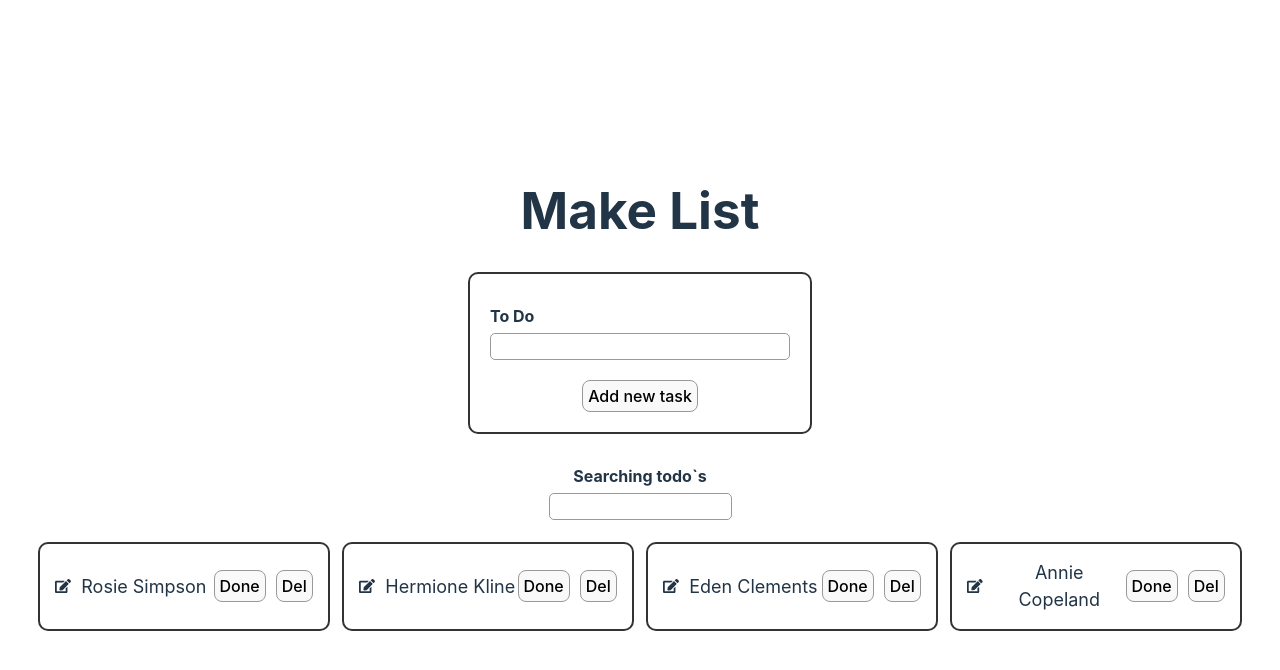
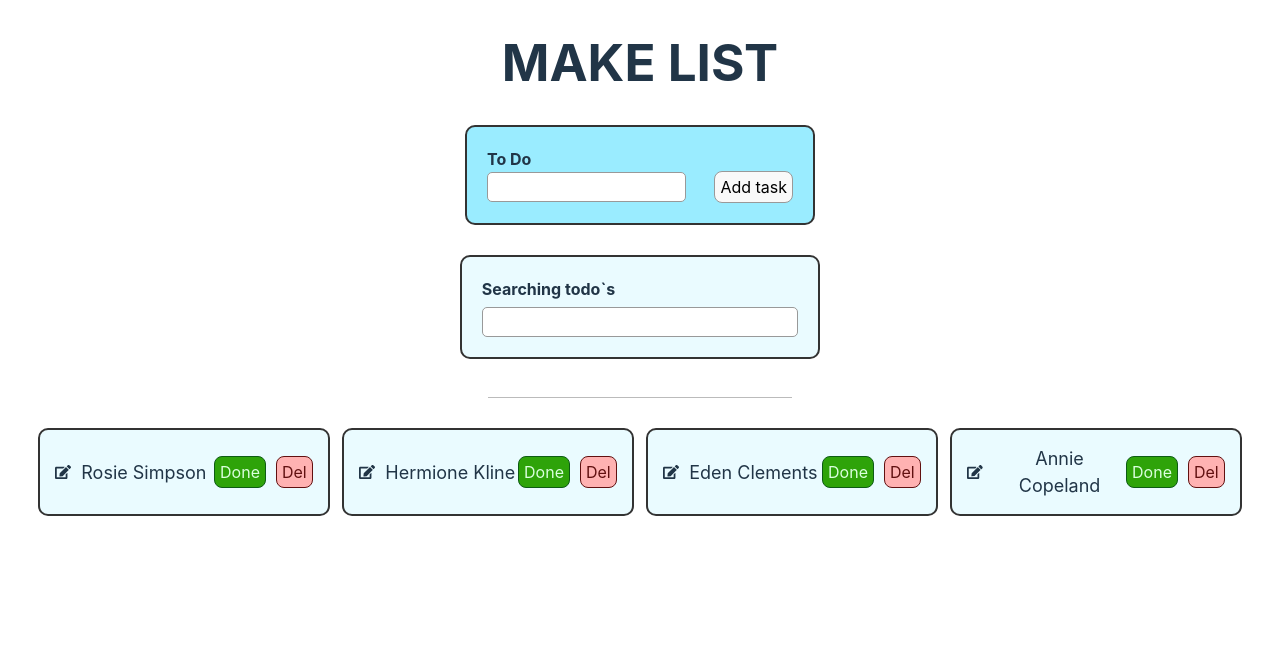
Before and after one commit to thelenetski/todo, a React (Vite) app: page / in a window 1280 px wide. Shown: the top 670 px of the page. Built offline with nearby package versions, Linux system fonts and the light colour scheme.

Commit message:
add some func

```diff
--- a/src/App.css
+++ b/src/App.css
@@ -1,11 +1,13 @@
 #root {
   max-width: 1280px;
   margin: 0 auto;
-  padding: 2rem;
+  padding: 0 2rem;
   text-align: center;
   display: flex;
-  flex-wrap: wrap;
+  flex-direction: column;
+  /* flex-wrap: wrap; */
   justify-content: center;
+  align-items: center;
 }
 
 #root h1 {
--- a/src/App.jsx
+++ b/src/App.jsx
@@ -46,15 +46,24 @@ function App() {
     });
   };
 
-  const visibleContactList = contacts.filter((item) =>
-    item.name.toLowerCase().includes(filter.toLowerCase())
-  );
+  const visibleContactList = contacts
+    .sort(function (a, b) {
+      if (a.done > b.done) {
+        return 1;
+      }
+      if (a.done < b.done) {
+        return -1;
+      }
+      return 0;
+    })
+    .filter((item) => item.name.toLowerCase().includes(filter.toLowerCase()));
 
   return (
     <>
       <h1>Make List</h1>
       <ContactForm onAdd={handleAdd} />
       <SearchBox value={filter} onFilter={setFilter} />
+      <hr></hr>
       <ContactList
         data={visibleContactList}
         onDelete={handleDelete}
--- a/src/components/Contact/Contact.jsx
+++ b/src/components/Contact/Contact.jsx
@@ -13,10 +13,18 @@ const Contact = ({ data, onDelete, onDone }) => {
         </div>
       </div>
       <div style={{ display: "flex" }}>
-        <button type="button" onClick={() => onDone(data.id)}>
+        <button
+          type="button"
+          className={css.btnDone}
+          onClick={() => onDone(data.id)}
+        >
           {data.done ? "UnDone" : "Done"}
         </button>
-        <button type="button" onClick={() => onDelete(data.id)}>
+        <button
+          type="button"
+          className={css.delete}
+          onClick={() => onDelete(data.id)}
+        >
           Del
         </button>
       </div>
--- a/src/components/Contact/Contact.module.css
+++ b/src/components/Contact/Contact.module.css
@@ -7,6 +7,7 @@
   margin: 2%;
   border: 2px solid #333;
   border-radius: 10px;
+  background: #eafbff;
 }
 
 .contactData {
@@ -38,8 +39,24 @@ button:first-child {
   margin-right: 10px;
 }
 
+.delete {
+  background: #ffb2b2;
+  color: #611010;
+  border: 1px solid #611010;
+}
+
+.btnDone {
+  border: 1px solid #0d5b15;
+  background: #2ea309;
+  color: #dbffde;
+  /* border: 1px solid #0a4910;
+  background: yellowgreen;
+  color: #0a4910; */
+}
+
 .done {
   border: 2px solid green;
+  background: #abffab;
 }
 
 .done p {
--- a/src/components/ContactForm/ContactForm.jsx
+++ b/src/components/ContactForm/ContactForm.jsx
@@ -39,7 +39,7 @@ const ContactForm = ({ onAdd }) => {
             id={nameFieldId}
           />
           <ErrorMessage name="name" component="span" />
-          <button type="submit">Add new task</button>
+          <button type="submit">Add task</button>
         </Form>
       </Formik>
     </>
--- a/src/components/ContactForm/ContactForm.module.css
+++ b/src/components/ContactForm/ContactForm.module.css
@@ -1,36 +1,31 @@
 .contactForm {
-  width: 300px;
   display: flex;
-  flex-direction: column;
-  justify-content: center;
+  flex-wrap: wrap;
+  justify-content: space-between;
   align-items: center;
   padding: 20px;
   margin-bottom: 30px;
   border: 2px solid #333;
   border-radius: 10px;
+  background: #9aecff;
+  position: relative;
 }
 
 .contactForm label {
   width: 100%;
-  margin-top: 10px;
   text-align: left;
   font-weight: bold;
 }
 
 .contactForm input {
-  width: 100%;
+  width: 65%;
 }
 
 .contactForm span {
   color: red;
+  position: absolute;
+  top: 48px;
+  right: 125px;
+  padding: 0 5px;
+  background: #fff;
 }
-
-.contactForm button {
-  margin-top: 20px;
-}
-
-@media screen and (max-width: 450px) {
-  .contactForm {
-    width: 100%;
-  }
-}
--- a/src/components/ContactList/ContactList.module.css
+++ b/src/components/ContactList/ContactList.module.css
@@ -1,3 +1,8 @@
+.contactList {
+  width: 100%;
+  background: none !important;
+}
+
 .contactList ul {
   display: flex;
   justify-content: center;
--- a/src/components/SearchBox/SearchBox.module.css
+++ b/src/components/SearchBox/SearchBox.module.css
@@ -1,7 +1,22 @@
 .searchBox {
-  width: 100%;
+  display: flex;
+  flex-wrap: wrap;
+  justify-content: space-between;
+  align-items: center;
+  padding: 20px;
+  margin-bottom: 30px;
+  border: 2px solid #333;
+  border-radius: 10px;
+  background: #eafbff;
 }
 
 .searchBox p {
+  width: 100%;
+  text-align: left;
   font-weight: bold;
+  margin-bottom: 5px;
 }
+
+.searchBox input {
+  width: 100%;
+}
--- a/src/index.css
+++ b/src/index.css
@@ -25,7 +25,8 @@ a:hover {
 body {
   margin: 0;
   display: flex;
-  place-items: center;
+  align-items: flex-start;
+  /* place-items: center; */
   min-width: 320px;
   min-height: 100vh;
 }
@@ -33,6 +34,14 @@ body {
 h1 {
   font-size: 3.2em;
   line-height: 1.1;
+  text-transform: uppercase;
+}
+
+hr {
+  width: 25%;
+  height: 1px;
+  background: #bbbbbb;
+  border: none;
 }
 
 p {
@@ -44,7 +53,6 @@ button {
   border: 1px solid transparent;
   padding: 2%;
   font-size: 1em;
-  font-weight: 500;
   font-family: inherit;
   background-color: #1a1a1a;
   cursor: pointer;
@@ -52,7 +60,7 @@ button {
   border: 1px solid #999;
 }
 button:hover {
-  border-color: #646cff;
+  border-color: #23abfa;
 }
 button:focus,
 button:focus-visible {
@@ -60,8 +68,8 @@ button:focus-visible {
 }
 
 input {
-  height: 27px;
-  margin-top: 5px;
+  height: 30px;
+  margin-top: 1px;
   border: 1px solid #999;
   border-radius: 5px;
   box-sizing: border-box;
```
